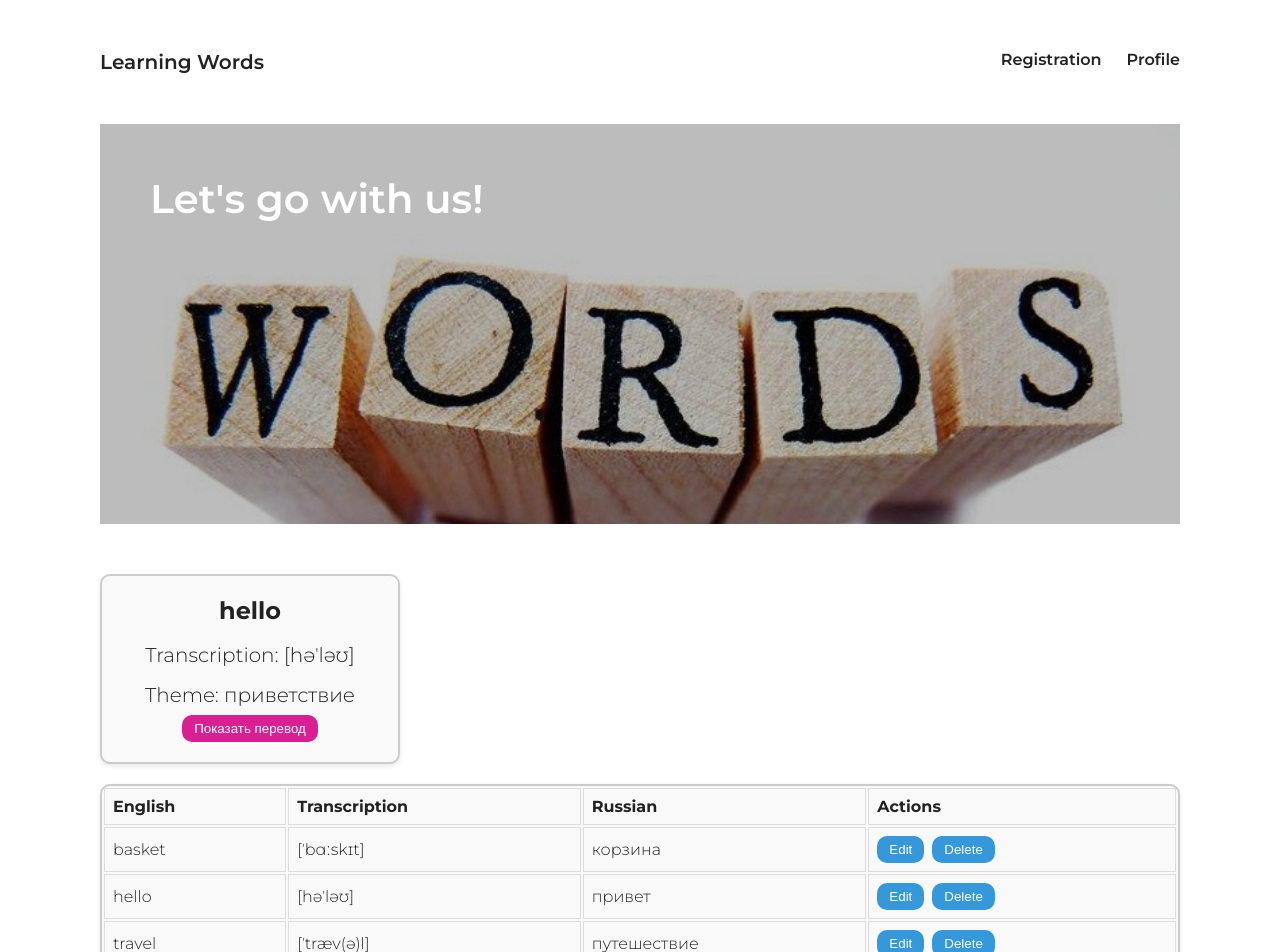
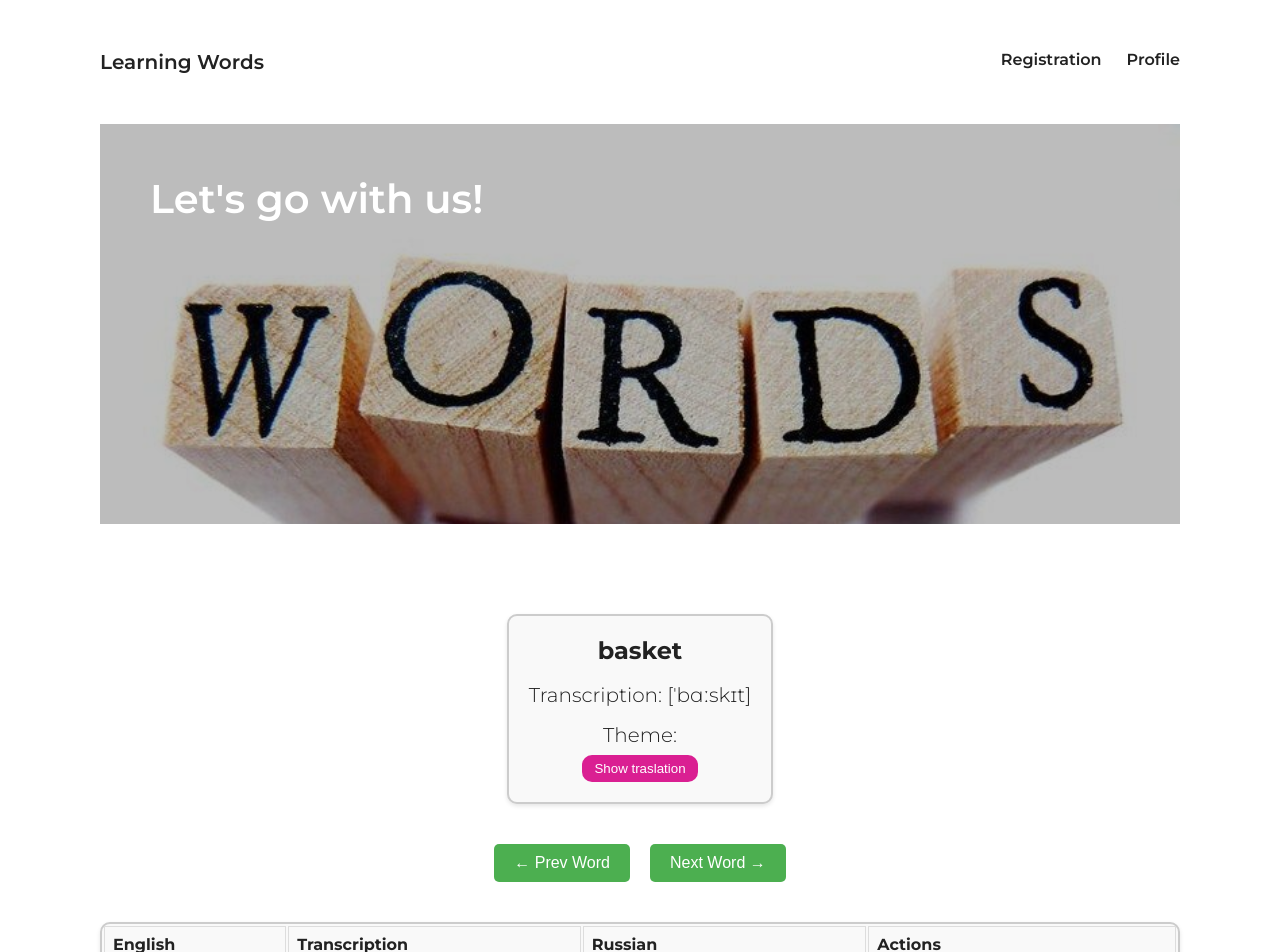
Before and after one commit to NadinKonst/ForeignWordsApp1, a React (Vite) app: page / in a window 1280 px wide. Shown: the top 952 px of the page. Built offline with nearby package versions, Linux system fonts and the light colour scheme; the HTML template or start-up script is replaced by a standard one.

Commit message:
add slider

```diff
--- a/src/App/App.jsx
+++ b/src/App/App.jsx
@@ -1,8 +1,8 @@
 import "./App.scss";
 import Header from "../сomponents/Header/Header";
 import Footer from "../сomponents/Footer/Footer";
-import WordCard from "../сomponents/WordCard/WordCard";
 import WordList from "../сomponents/WordList/WordList";
+import WordCardSlider from "../сomponents/WordCardSlider/WordCardSlider";
 import { words } from "../dataWords";
 
 export default function App() {
@@ -11,12 +11,7 @@ export default function App() {
       <div className="header-content">
         <Header />
       </div>
-      <WordCard
-        word="hello"
-        transcription="[həˈləʊ]"
-        translation="привет"
-        theme="приветствие"
-      />
+      <WordCardSlider words={words} />
       <WordList words={words} />
       <Footer />
     </div>
--- /dev/null
+++ b/src/сomponents/Card/Card.jsx
@@ -0,0 +1,47 @@
+import { useState } from "react";
+import "./Card.scss";
+
+const Card = ({ english, transcription, russian }) => {
+  const [openEdit, setOpenEdit] = useState(false);
+
+  const handleClick = () => {
+    setOpenEdit(!openEdit);
+  };
+  return (
+    <div>
+      <tr>
+        {openEdit ? (
+          <>
+            <td>
+              <input type="text" value={english} className="input-word" />
+            </td>
+            <td>
+              <input type="text" value={transcription} className="input-word" />
+            </td>
+            <td>
+              <input type="text" value={russian} className="input-word" />
+            </td>
+          </>
+        ) : (
+          <>
+            <td>
+              <p>{english}</p>
+            </td>
+            <td>
+              <p>{transcription}</p>
+            </td>
+            <td>
+              <p>{russian}</p>
+            </td>
+          </>
+        )}
+        <td className="actions">
+          <button onClick={handleClick}>Edit</button>
+          <button>Cancel</button>
+          <button>Delete</button>
+        </td>
+      </tr>
+    </div>
+  );
+};
+export default Card;
--- /dev/null
+++ b/src/сomponents/Card/Card.scss
@@ -0,0 +1,33 @@
+table th,
+table td {
+  border: 1px solid #ddd;
+  padding: 8px;
+  text-align: left;
+
+  .input-word {
+    font-family: "Montserrat", sans-serif;
+    width: 100%;
+  }
+}
+
+.actions {
+  display: flex;
+  gap: 8px;
+
+  button {
+    cursor: pointer;
+    background-color: #3498db;
+    color: white;
+    border: none;
+    padding: 6px 12px;
+    border-radius: 10px;
+
+    &:hover {
+      background-color: #2980b9;
+    }
+
+    &:active {
+      background-color: #1c638d;
+    }
+  }
+}
--- a/src/сomponents/WordCard/WordCard.jsx
+++ b/src/сomponents/WordCard/WordCard.jsx
@@ -16,7 +16,7 @@ export default function WordCard({ word, transcription, translation, theme }) {
       {showTranslation ? (
         <div className="word-translation">Translation: {translation}</div>
       ) : (
-        <button onClick={handleShowTranslation}>Показать перевод</button>
+        <button onClick={handleShowTranslation}>Show traslation</button>
       )}
     </div>
   );
--- /dev/null
+++ b/src/сomponents/WordCardSlider/WordCardSlider.jsx
@@ -0,0 +1,47 @@
+import React, { useState } from "react";
+import WordCard from "../WordCard/WordCard";
+import "./WordCardSlider.scss";
+
+export default function WordCardSlider({ words }) {
+  const [currentWordIndex, setCurrentWordIndex] = useState(0);
+
+  const handleNextWord = () => {
+    setCurrentWordIndex((prevIndex) => {
+      // если текущий индекс меньше длины массива - 1, то увеличиваем индекс на 1, иначе возвращаем 0
+      if (prevIndex < words.length - 1) {
+        return prevIndex + 1;
+      } else {
+        return 0;
+      }
+    });
+  };
+
+  const handlePrevWord = () => {
+    setCurrentWordIndex((prevIndex) => {
+      // если текущий индекс больше 0, то уменьшаем индекс на 1, иначе возвращаем длину массива - 1
+      if (prevIndex > 0) {
+        return prevIndex - 1;
+      } else {
+        return words.length - 1;
+      }
+    });
+  };
+
+  // получаем текущее слово на основе текущего индекса и прописываем сценарий на случай отсутствия данных
+  const currentWord = words ? words[currentWordIndex] : "oops, no data";
+
+  return (
+    <div className="word-card-slider">
+      <WordCard
+        word={currentWord.english}
+        transcription={currentWord.transcription}
+        translation={currentWord.russian}
+        theme={currentWord.tags}
+      />
+      <div className="navigation-buttons">
+        <button onClick={handlePrevWord}>← Prev Word</button>
+        <button onClick={handleNextWord}>Next Word →</button>
+      </div>
+    </div>
+  );
+}
--- /dev/null
+++ b/src/сomponents/WordCardSlider/WordCardSlider.scss
@@ -0,0 +1,32 @@
+.word-card-slider {
+  display: flex;
+  flex-direction: column;
+  align-items: center;
+  text-align: center;
+  padding: 20px;
+  margin: 20px;
+
+  .navigation-buttons {
+    margin-top: 20px;
+
+    button {
+      padding: 10px 20px;
+      margin: 0 10px;
+      font-size: 16px;
+      background-color: #4caf50;
+      color: white;
+      border: none;
+      border-radius: 5px;
+      cursor: pointer;
+      transition: background-color 0.3s ease;
+
+      &:hover {
+        background-color: #45a049;
+      }
+
+      &:focus {
+        outline: none;
+      }
+    }
+  }
+}
--- a/src/сomponents/WordList/WordList.jsx
+++ b/src/сomponents/WordList/WordList.jsx
@@ -2,31 +2,37 @@ import "./WordList.scss";
 import { useState } from "react";
 
 export default function WordList({ words }) {
-  const [editMode, setEditMode] = useState(false); // режим внесения изменений открытие-закрытие
-  const [editedWords, setEditedWords] = useState(words); //хранение добавленных изменений
+  const [editMode, setEditMode] = useState(false);
+  const [editedWords, setEditedWords] = useState(
+    words.map((word) => ({ ...word }))
+  ); // Состояние для хранения измененных значений
+  const [editedIndex, setEditedIndex] = useState(null); // Состояние для хранения индекса редактируемого слова
 
-  const handleEdit = () => {
-    setEditMode(true); //обработчик режима редактирования
+  const handleEditWord = (index) => {
+    setEditedIndex(index);
+    setEditMode(true);
   };
 
   const handleCancel = () => {
-    setEditMode(false); //обработчик отмены внесения изменений
-    setEditedWords(words); // и сброса добавленных изменений
+    setEditMode(false);
+    setEditedWords(words.map((word) => ({ ...word }))); // Возвращаем поля к изначальным значениям
+    setEditedIndex(null);
   };
 
-  const handleInputChange = (index, fieldName, value) => {
-    const newEditedWords = [...editedWords]; //обновление данных в инпутах
-    newEditedWords[index] = {
-      ...newEditedWords[index],
+  const handleInputChange = (fieldName, value) => {
+    const newEditedWords = [...editedWords];
+    newEditedWords[editedIndex] = {
+      ...newEditedWords[editedIndex],
       [fieldName]: value,
     };
     setEditedWords(newEditedWords);
   };
 
   const handleSave = () => {
-    // режим сохранения изменений
-    // console.log("Сохранение", editedWords);
+    // Обработка сохранения изменений
+    console.log("Сохранение изменений", editedWords);
     setEditMode(false);
+    setEditedIndex(null);
   };
 
   return (
@@ -43,27 +49,25 @@ export default function WordList({ words }) {
         {editedWords.map((word, index) => (
           <tr key={index}>
             <td>
-              {editMode ? (
+              {editMode && editedIndex === index ? (
                 <input
                   type="text"
                   value={word.english}
                   className="input-word"
-                  onChange={(e) =>
-                    handleInputChange(index, "english", e.target.value)
-                  }
+                  onChange={(e) => handleInputChange("english", e.target.value)}
                 />
               ) : (
                 word.english
               )}
             </td>
             <td>
-              {editMode ? (
+              {editMode && editedIndex === index ? (
                 <input
                   type="text"
                   value={word.transcription}
                   className="input-word"
                   onChange={(e) =>
-                    handleInputChange(index, "transcription", e.target.value)
+                    handleInputChange("transcription", e.target.value)
                   }
                 />
               ) : (
@@ -71,28 +75,26 @@ export default function WordList({ words }) {
               )}
             </td>
             <td>
-              {editMode ? (
+              {editMode && editedIndex === index ? (
                 <input
                   type="text"
                   value={word.russian}
                   className="input-word"
-                  onChange={(e) =>
-                    handleInputChange(index, "russian", e.target.value)
-                  }
+                  onChange={(e) => handleInputChange("russian", e.target.value)}
                 />
               ) : (
                 word.russian
               )}
             </td>
             <td className="actions">
-              {editMode ? (
+              {editMode && editedIndex === index ? (
                 <>
                   <button onClick={handleSave}>Save</button>
                   <button onClick={handleCancel}>Cancel</button>
                 </>
               ) : (
                 <>
-                  <button onClick={handleEdit}>Edit</button>
+                  <button onClick={() => handleEditWord(index)}>Edit</button>
                   <button>Delete</button>
                 </>
               )}
@@ -103,3 +105,25 @@ export default function WordList({ words }) {
     </table>
   );
 }
+
+// import "./WordList.scss";
+// import Card from "../Card/Card";
+// export default function WordList({ words }) {
+// return (
+// <table className="table">
+// <thead>
+// <tr>
+// <th>English</th>
+// <th>Transcription</th>
+// <th>Russian</th>
+// <th>Actions</th>
+// </tr>
+// </thead>
+// <tbody>
+// {words.map((word, index) => (
+// <Card {...word} key={index}/> // Экспортируем объект со словами в компонент Card и указываем ключ к нему
+// ))}
+// </tbody>
+// </table>
+// );
+// }
```
